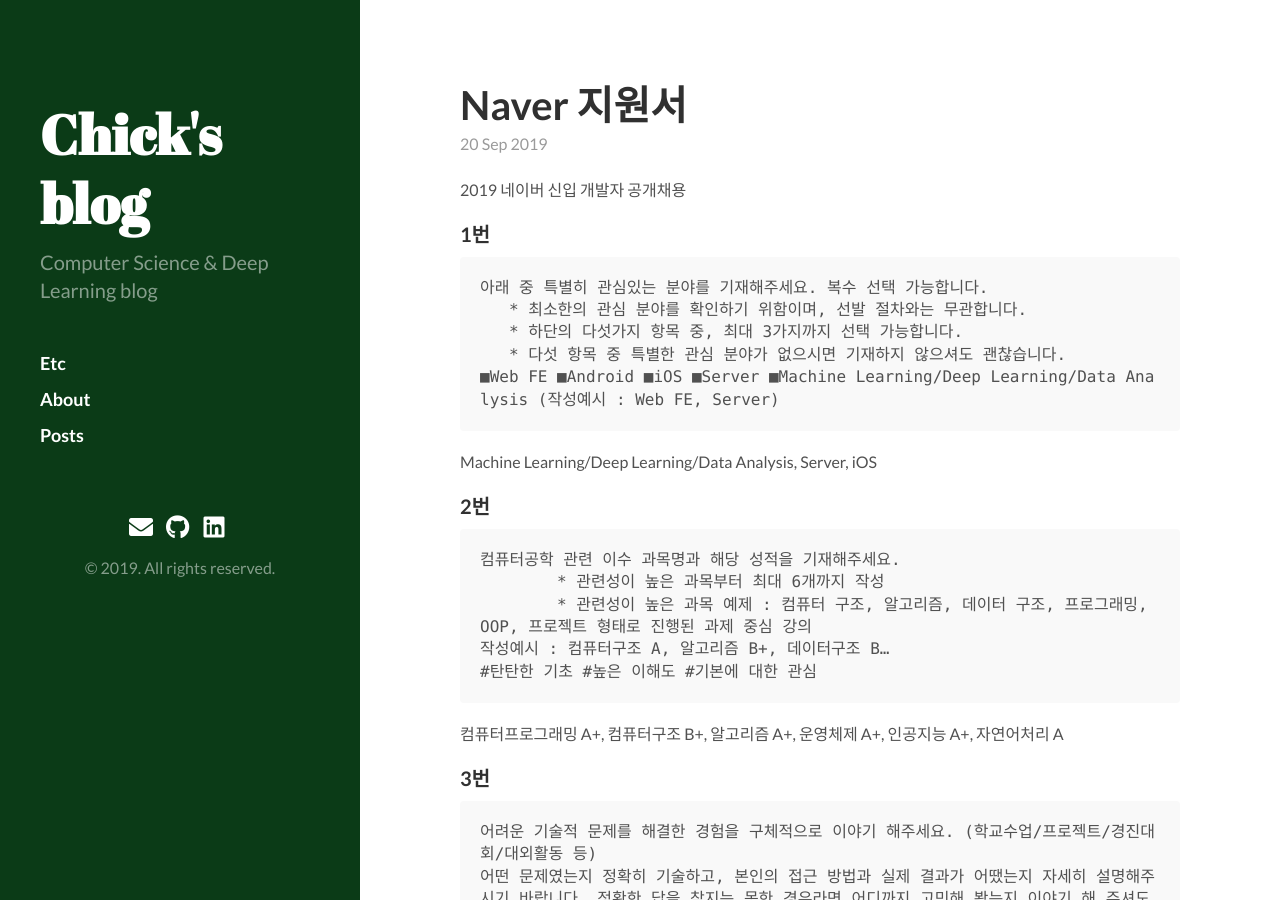
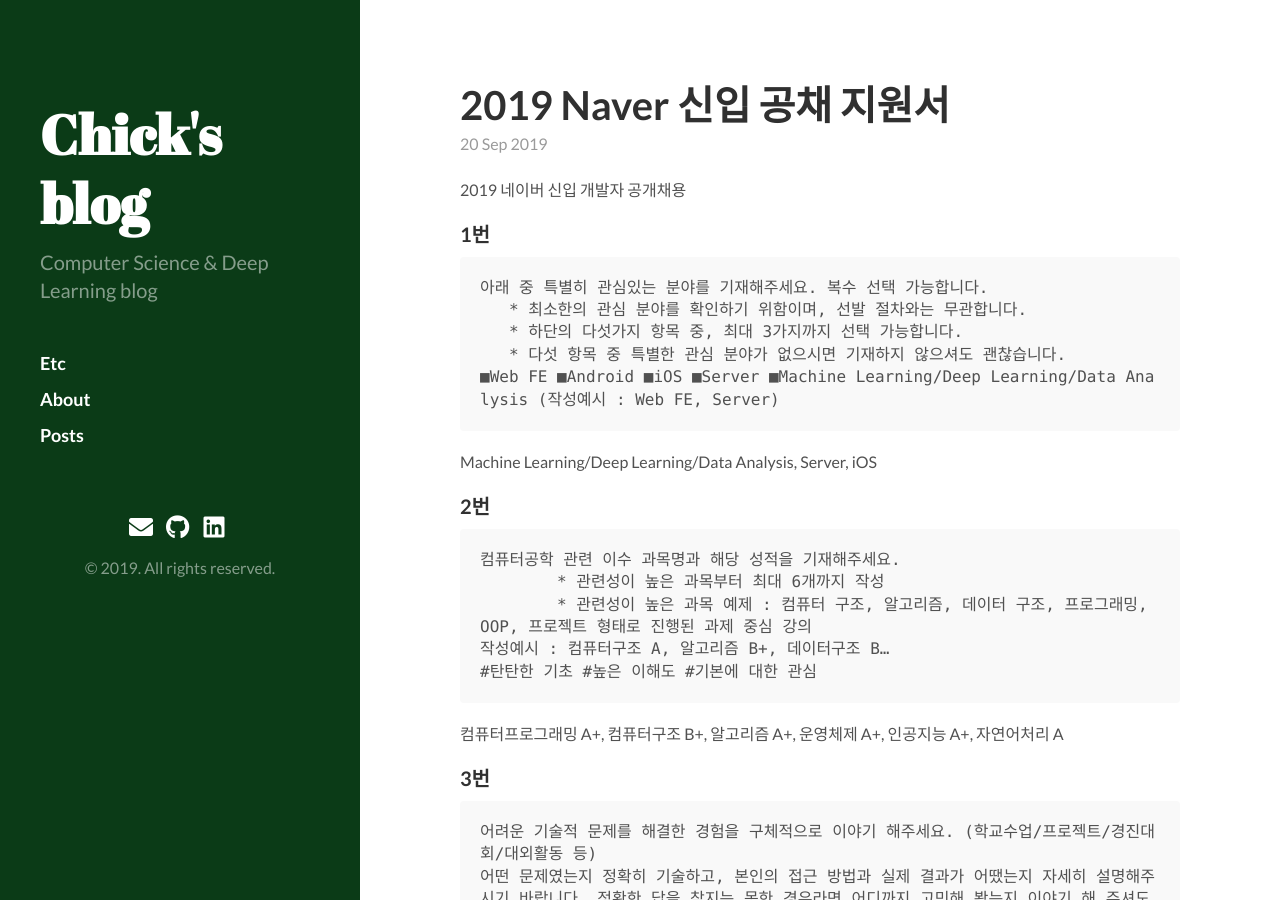
Before and after one commit to YoonjinXD/YoonjinXD.github.io, a Jekyll site: the page built from _posts/2019-09-20-NAVER-지원서.md, in a window 1280 px wide and 900 px high. Built offline with Jekyll 4.4.1, drawn with Linux system fonts in a browser that asks for light colours; nearby versions of some CDN libraries; our own code applies the rules of GitHub Pages for plain Markdown files.

Commit message:
오타 수정

```diff
--- a/_posts/2019-09-20-NAVER-지원서.md
+++ b/_posts/2019-09-20-NAVER-지원서.md
@@ -1,3 +1,9 @@
+---
+layout: post
+title: 2019 Naver 신입 공채 지원서
+categories: Etc
+tags: Etc
+---
 2019 네이버 신입 개발자 공개채용
 
 #### 1번
```
